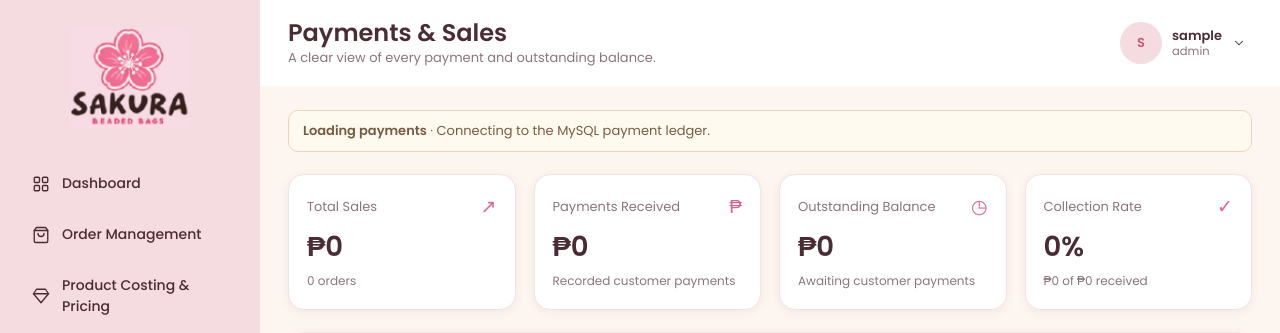
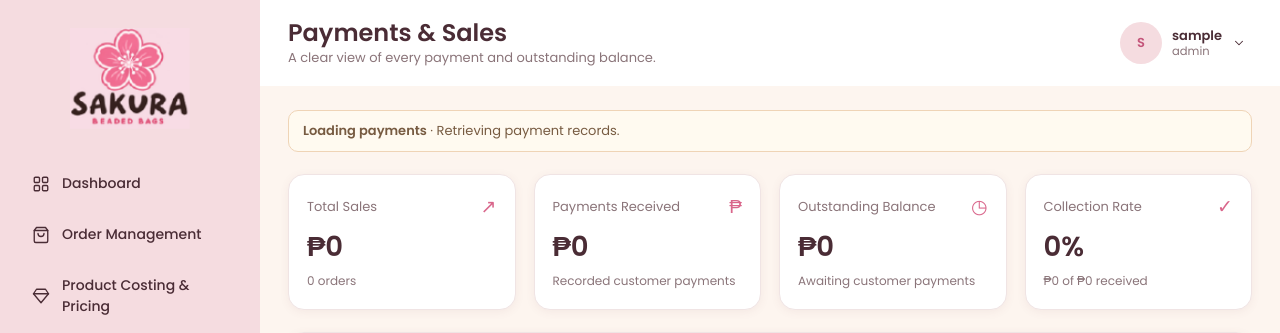
Before and after one commit to jamesmateoxzy-wq/Sakura-Beaded-Bags, a PHP site: page /payments.php in a window 1280 px wide. Shown: the top 333 px of the page. Run offline with PHP 8.4, Linux system fonts and the light colour scheme; the visitor is signed in with stand-in values (Sample User, id 1).

Commit message:
Use user-facing payment status text

```diff
--- a/admin/payments.php
+++ b/admin/payments.php
@@ -30,11 +30,11 @@ require_once __DIR__ . '/../includes/header.php';
 <section class="payments-page" aria-label="Payments and Sales">
     <?php if ($isDemo): ?>
         <div class="pay-mode-banner" role="status">
-            <strong>Loading payments</strong> &middot; Connecting to the MySQL payment ledger.
+            <strong>Loading payments</strong> &middot; Retrieving payment records.
         </div>
     <?php else: ?>
         <div class="pay-mode-banner" role="status">
-            <strong>Loading payments</strong> &middot; Connecting to the MySQL payment ledger.
+            <strong>Loading payments</strong> &middot; Retrieving payment records.
         </div>
     <?php endif; ?>
 
```
